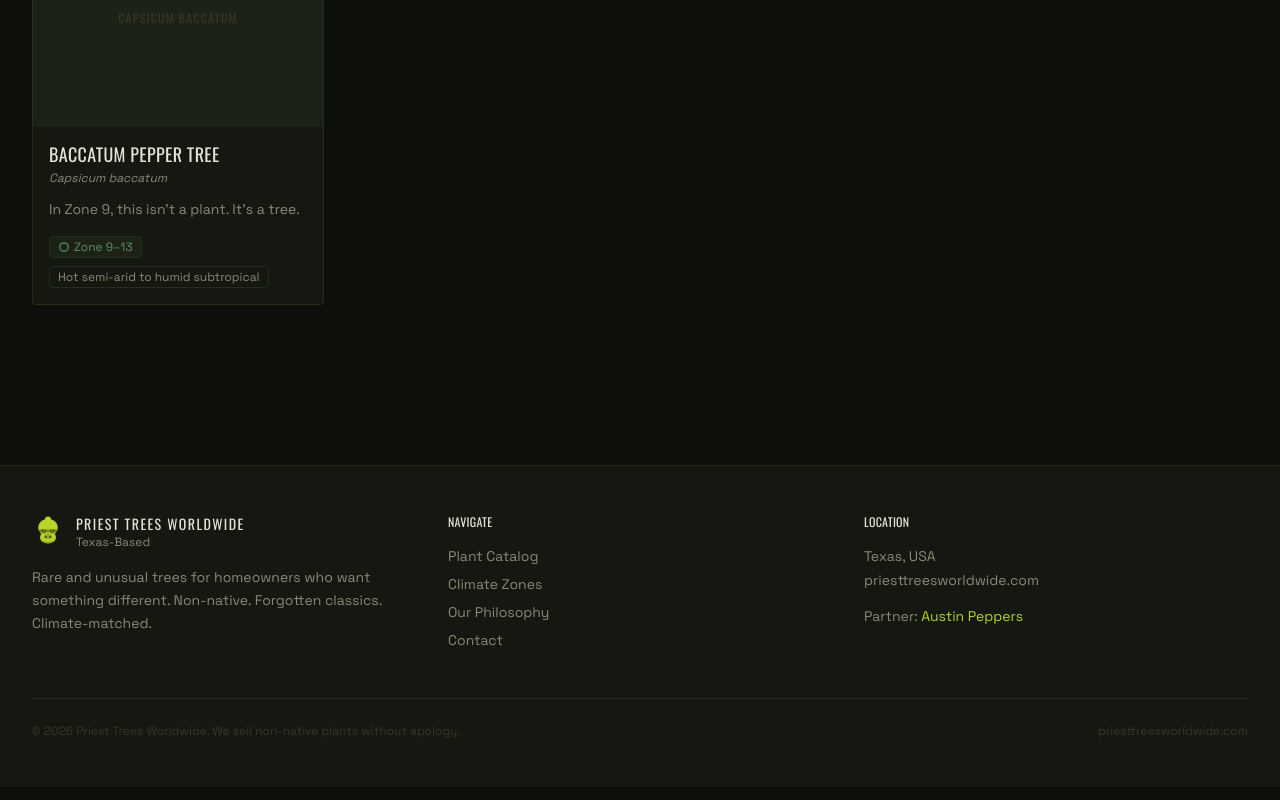
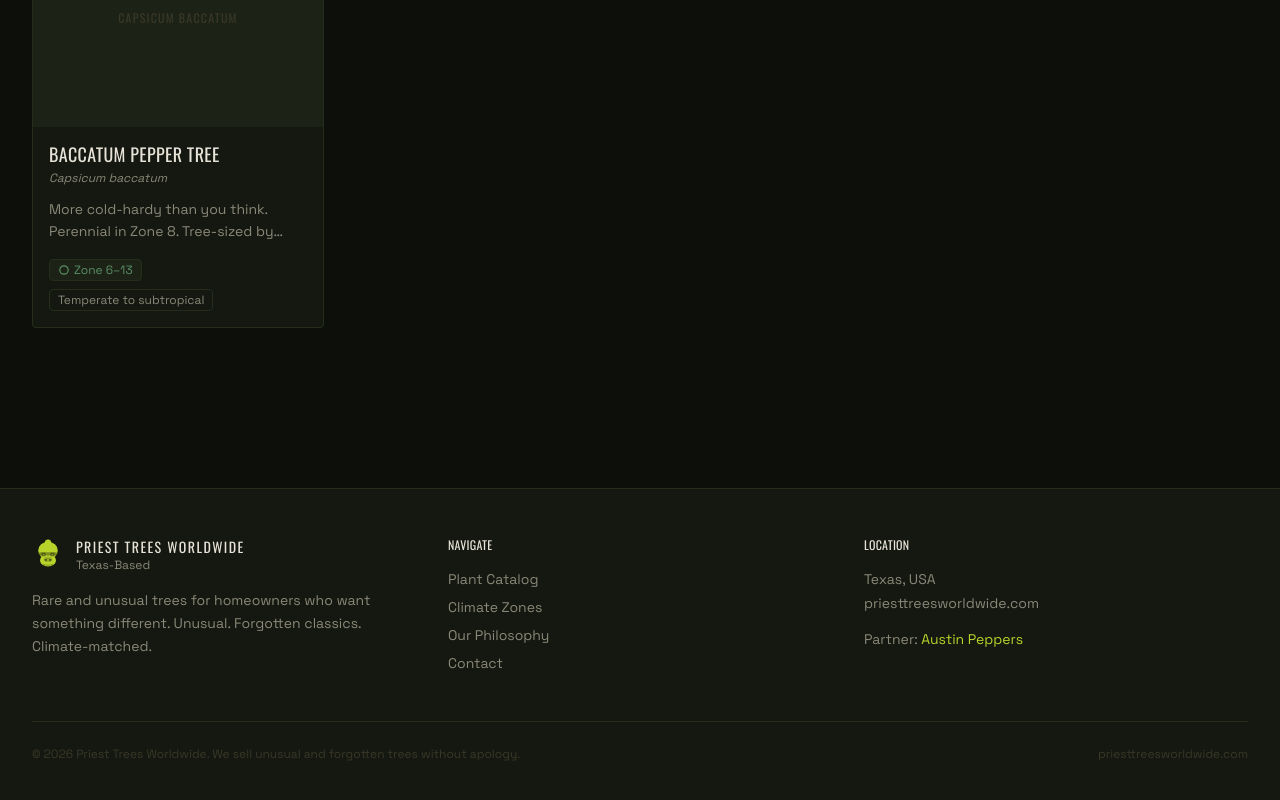
Before and after one commit to abortionstickle/priesttrees-worldwide, a Next.js app: page /plants in a window 1280 px wide. Shown: the part 1915-2715 px from the top of the page. Built offline with nearby package versions, Linux system fonts and the light colour scheme.

Commit message:
Fix baccatum zones (6-13, temperate, indoor note), drop non-native overclaiming copy

```diff
--- a/app/page.tsx
+++ b/app/page.tsx
@@ -43,7 +43,7 @@ export default function HomePage() {
               Trees.
             </h1>
             <p className="text-muted text-lg leading-relaxed mb-8 max-w-lg">
-              Non-native. Unusual. Climate-matched. The trees your nursery
+              Unusual. Forgotten. Climate-matched. The trees your nursery
               doesn&apos;t carry because they require actual knowledge to sell.
             </p>
             <div className="flex flex-col sm:flex-row gap-4">
--- a/components/Footer.tsx
+++ b/components/Footer.tsx
@@ -19,7 +19,7 @@ export default function Footer() {
             </div>
             <p className="text-muted text-sm leading-relaxed">
               Rare and unusual trees for homeowners who want something different.
-              Non-native. Forgotten classics. Climate-matched.
+              Unusual. Forgotten classics. Climate-matched.
             </p>
           </div>
 
@@ -60,7 +60,7 @@ export default function Footer() {
 
         <div className="mt-12 pt-6 border-t border-border flex items-center justify-between gap-4">
           <p className="text-subtle text-xs">
-            © {new Date().getFullYear()} Priest Trees Worldwide. We sell non-native plants without apology.
+            © {new Date().getFullYear()} Priest Trees Worldwide. We sell unusual and forgotten trees without apology.
           </p>
           <p className="text-subtle text-xs">priesttreesworldwide.com</p>
         </div>
--- a/data/plants.ts
+++ b/data/plants.ts
@@ -205,16 +205,16 @@ export const plants: Plant[] = [
     slug: "baccatum-pepper",
     name: "Baccatum Pepper Tree",
     scientificName: "Capsicum baccatum",
-    tagline: "In Zone 9, this isn't a plant. It's a tree.",
-    description: "In the right climate, a baccatum pepper doesn't die back in winter — it keeps going. And going. Some varieties reach 8 feet tall over multiple seasons, developing woody trunks and putting out waves of fruit each summer. Perennial in Zone 9 and warmer. If you've been treating peppers as annuals, you've been leaving years of production on the table. Our partners at Austin Peppers know every variety worth growing.",
-    zoneMin: 9,
+    tagline: "More cold-hardy than you think. Perennial in Zone 8. Tree-sized by year three.",
+    description: "Baccatum is the most cold-tolerant of the cultivated pepper species — more temperate than annuum, more forgiving than chinense. In Zone 8 and warmer it overwinters in the ground, building a woody trunk over multiple seasons and reaching 6–8 feet. In colder zones, bring it inside for winter — baccatums tolerate indoor conditions far better than other peppers and bounce back hard each spring. Some growers in Zone 6 have kept the same plant for a decade this way. If you've been treating peppers as annuals, you've been leaving years of production on the table. Our partners at Austin Peppers know every variety worth growing.",
+    zoneMin: 6,
     zoneMax: 13,
-    koppen: ["BSh", "Cfa", "Aw"],
-    koppenLabel: "Hot semi-arid to humid subtropical",
+    koppen: ["BSh", "Cfa", "Cfb", "BSk"],
+    koppenLabel: "Temperate to subtropical",
     category: "pepper",
     featured: false,
     nativeRegion: "South America",
-    mature: "4–8 feet (perennial in Zone 9+)",
+    mature: "4–8 feet (perennial in Zone 8+; overwinter indoors in colder zones)",
     partnerUrl: "https://austinpeppers.com",
     partnerName: "Austin Peppers",
   },
```
Also changed, not shown: app/favicon.svg.
